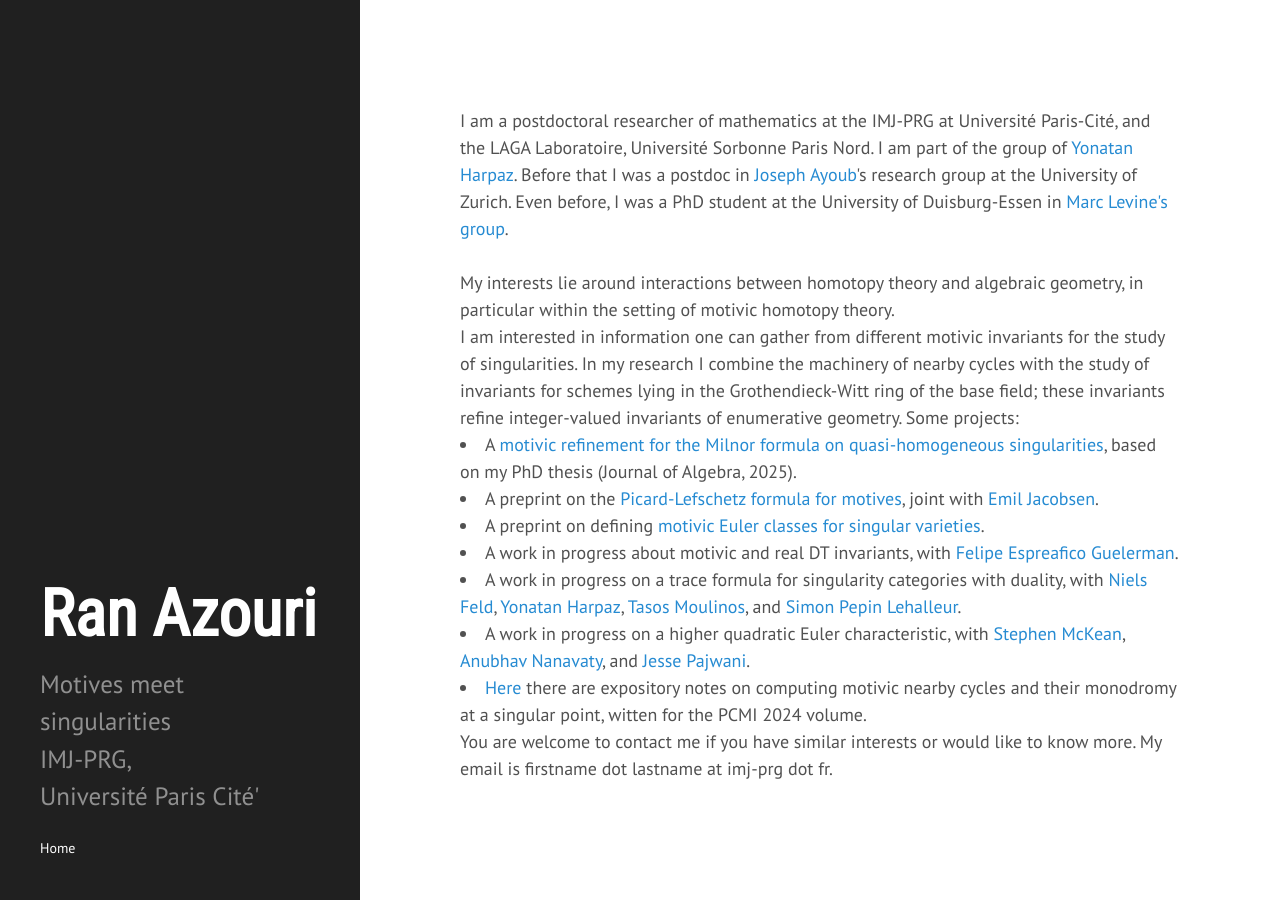
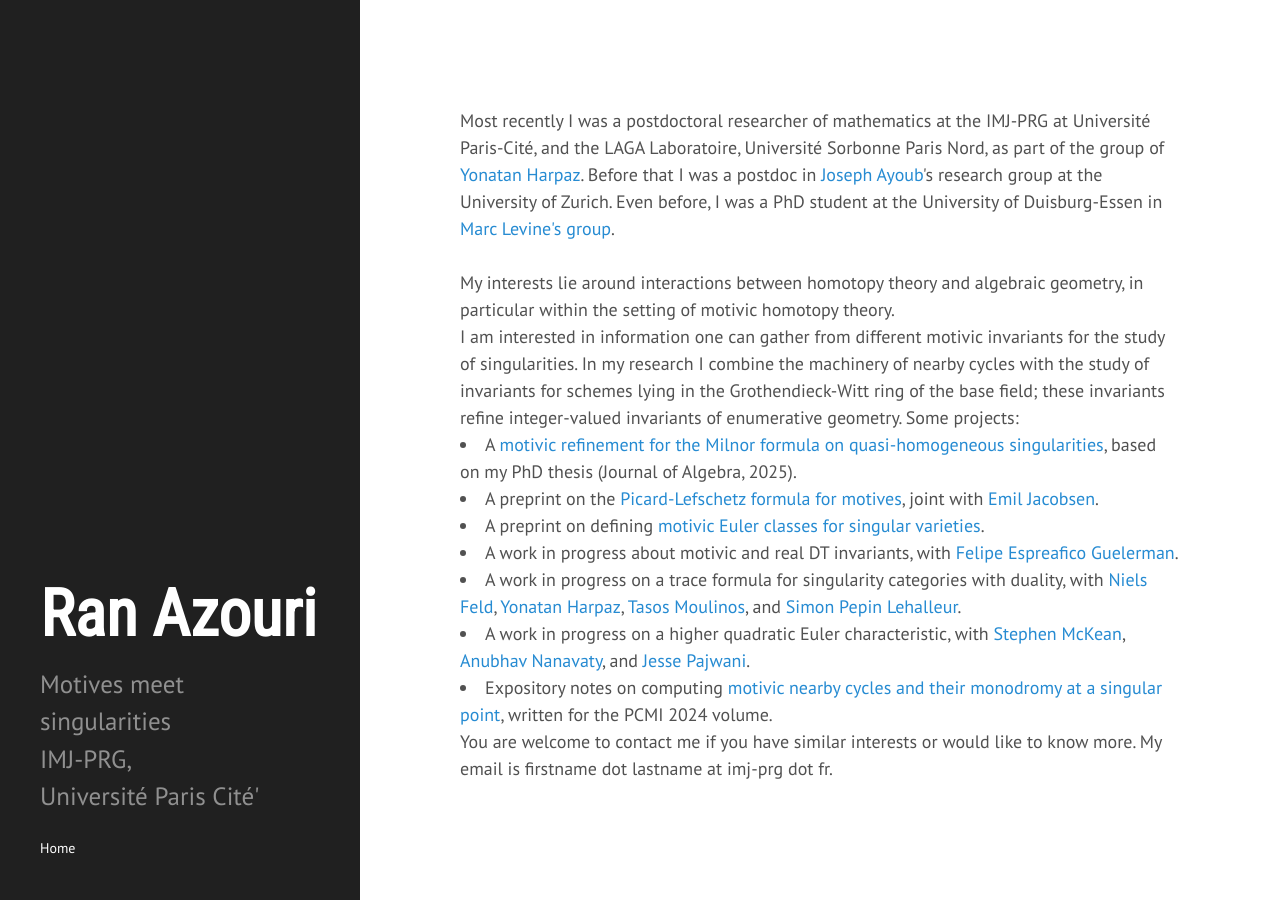
Before and after one commit to ransass/ransass.github.io, a Jekyll site: the page built from index.html, in a window 1280 px wide. Built offline with Jekyll 4.4.1, drawn with Linux system fonts in a browser that asks for light colours; some web fonts are replaced; the list of posts is cut into pages by our own code.

Commit message:
Update index.html

```diff
--- a/index.html
+++ b/index.html
@@ -4,7 +4,7 @@ title: Home
 ---
 
 <br/>
-I am a postdoctoral researcher of mathematics at the IMJ-PRG at Université Paris-Cité, and the LAGA Laboratoire, Université Sorbonne Paris Nord. I am part of the group of <a href=https://www.math.univ-paris13.fr/~harpaz/>Yonatan Harpaz</a>.
+Most recently I was a postdoctoral researcher of mathematics at the IMJ-PRG at Université Paris-Cité, and the LAGA Laboratoire, Université Sorbonne Paris Nord, as part of the group of <a href=https://www.math.univ-paris13.fr/~harpaz/>Yonatan Harpaz</a>.
 Before that I was a postdoc in <a href=http://user.math.uzh.ch/ayoub/>Joseph Ayoub</a>'s research group at the University of Zurich. Even before, I was a PhD student at the University of Duisburg-Essen in <a href=https://www.esaga.uni-due.de/ag/levine/members/>Marc Levine's group</a>.  <br/>
 <br/>
 My interests lie around interactions between homotopy theory and algebraic geometry, in particular within the setting of motivic homotopy theory. <br/>
@@ -35,7 +35,9 @@ A work in progress about motivic and real DT invariants, with <a href=https://we
   <li> A work in progress on a higher quadratic Euler characteristic, with <a href=https://shmckean.github.io/>Stephen McKean</a>, <a href=https://anubhavn.github.io/>Anubhav Nanavaty</a>, and  <a href=https://sites.google.com/view/jessepajwani/Jesse-Pajwani>Jesse Pajwani</a>.
 </li>
 
-  <li> <a href=https://arxiv.org/abs/2511.07668>Here</a> there are expository notes on computing motivic nearby cycles and their monodromy at a singular point, witten for the PCMI 2024 volume.
+  <li> Expository notes on computing <a href=https://arxiv.org/abs/2511.07668>motivic nearby cycles and their monodromy at a singular point</a>, written for the PCMI 2024 volume.
+</li>
+
 </li>
 
 
```
